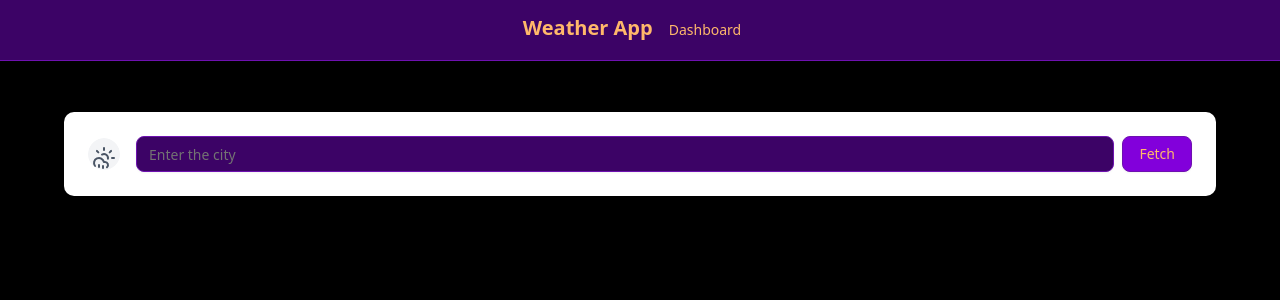
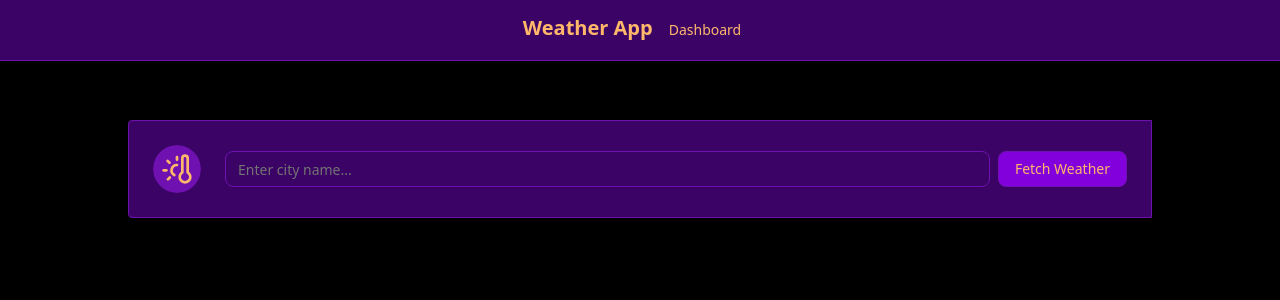
Before and after one commit to aparna2004/dog, a React (Vite) app in the folder weather-api/: page /dashboard in a window 1280 px wide. Shown: the top 300 px of the page. Built offline with nearby package versions, Linux system fonts and the light colour scheme.

Commit message:
update Dashboard

```diff
--- a/weather-api/src/components/Dashboard.tsx
+++ b/weather-api/src/components/Dashboard.tsx
@@ -2,7 +2,7 @@ import { useState } from "react";
 import { useQuery } from "@tanstack/react-query";
 import { fetchCurrentWeather } from "@/services/dashboard";
 import { Avatar, AvatarFallback } from "@/components/ui/avatar";
-import { CloudSunRain } from "lucide-react";
+import { ThermometerSun } from "lucide-react";
 import { InputWithButton } from "@/components/shared/InputWithButton";
 import { Skeleton } from "@/components/ui/skeleton";
 import GenericTable from "@/components/GenericTable";
@@ -19,9 +19,7 @@ const Dashboard = () => {
     enabled: false,
   });
 
-  // Trigger to show error dialog when an error occurs
   if (isError) {
-    // Set error message and show error dialog
     const errorMessage = error instanceof Error ? error.message : "Unknown error occurred";
     return (
       <ErrorDialog
@@ -49,40 +47,45 @@ const Dashboard = () => {
 
   return (
     <>
-      <div className="mt-4 max-w-6xl w-full bg-white shadow-sm rounded-lg p-6 mx-auto flex flex-row items-center gap-4">
+      {/* Dashboard Container */}
+      <div className="mt-6 max-w-5xl w-full bg-purple-950 border border-purple-800 shadow-lg rounded-s p-6 mx-auto flex items-center gap-6">
         {/* Avatar */}
-        <Avatar>
-          <AvatarFallback className="bg-gray-100 flex items-center justify-center w-10 h-10">
-            <CloudSunRain className="w-6 h-6 text-gray-600" />
+        <Avatar className="w-12 h-12">
+          <AvatarFallback className="bg-purple-800 flex items-center justify-center w-12 h-12">
+            <ThermometerSun className="w-8 h-8 text-orange-300" />
           </AvatarFallback>
         </Avatar>
 
         {/* Input with Button */}
+        <div className="flex-1 text-orange-300">
           <InputWithButton
-          btnText="Fetch"
-          placeholderText="Enter the city"
+            btnText="Fetch Weather"
+            placeholderText="Enter city name..."
             onSubmit={() => refetch()}
             onChange={setCity}
           />
         </div>
+      </div>
 
       {/* Skeleton Loader */}
-      {isLoading && <Skeleton className="h-32 w-full" />}
+      {isLoading && <Skeleton className="h-40 w-full mt-6 bg-purple-800" />}
 
-      {/* Weather Data Display as a Card */}
-      <div className="mt-6">
-        {data && <WeatherCard data={data as WeatherData} />}
+      {/* Weather Card */}
+      {data && (
+        <div className="mt-8 flex justify-center">
+          <WeatherCard data={data as WeatherData} />
         </div>
+      )}
 
       {/* Weather Metrics Table */}
-      <div className="mt-6 max-w-6xl w-full mx-auto">
       {data && (
-          <div>
-            <h2 className="text-xl font-semibold mb-4">Weather Metrics</h2>
+        <div className="mt-8 max-w-5xl w-full mx-auto p-6 bg-purple-900 border border-purple-800 shadow-lg rounded-s">
+          <h2 className="text-2xl font-semibold text-orange-300 mb-4 text-center">
+            Weather Data
+          </h2>
           <GenericTable headers={headers} data={weatherData} />
         </div>
       )}
-      </div>
     </>
   );
 };
```
Lines whose indentation alone changed are shown as unchanged.
